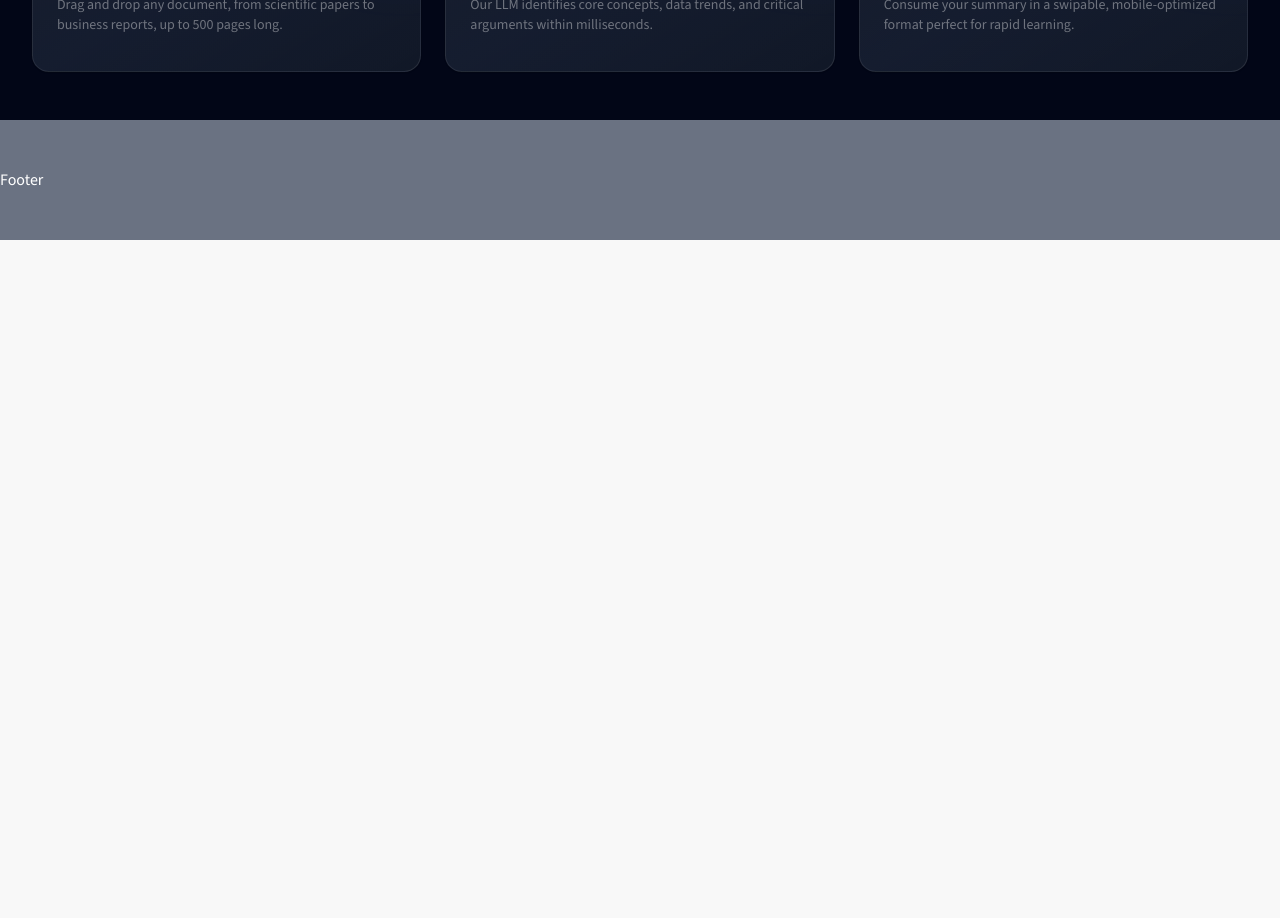
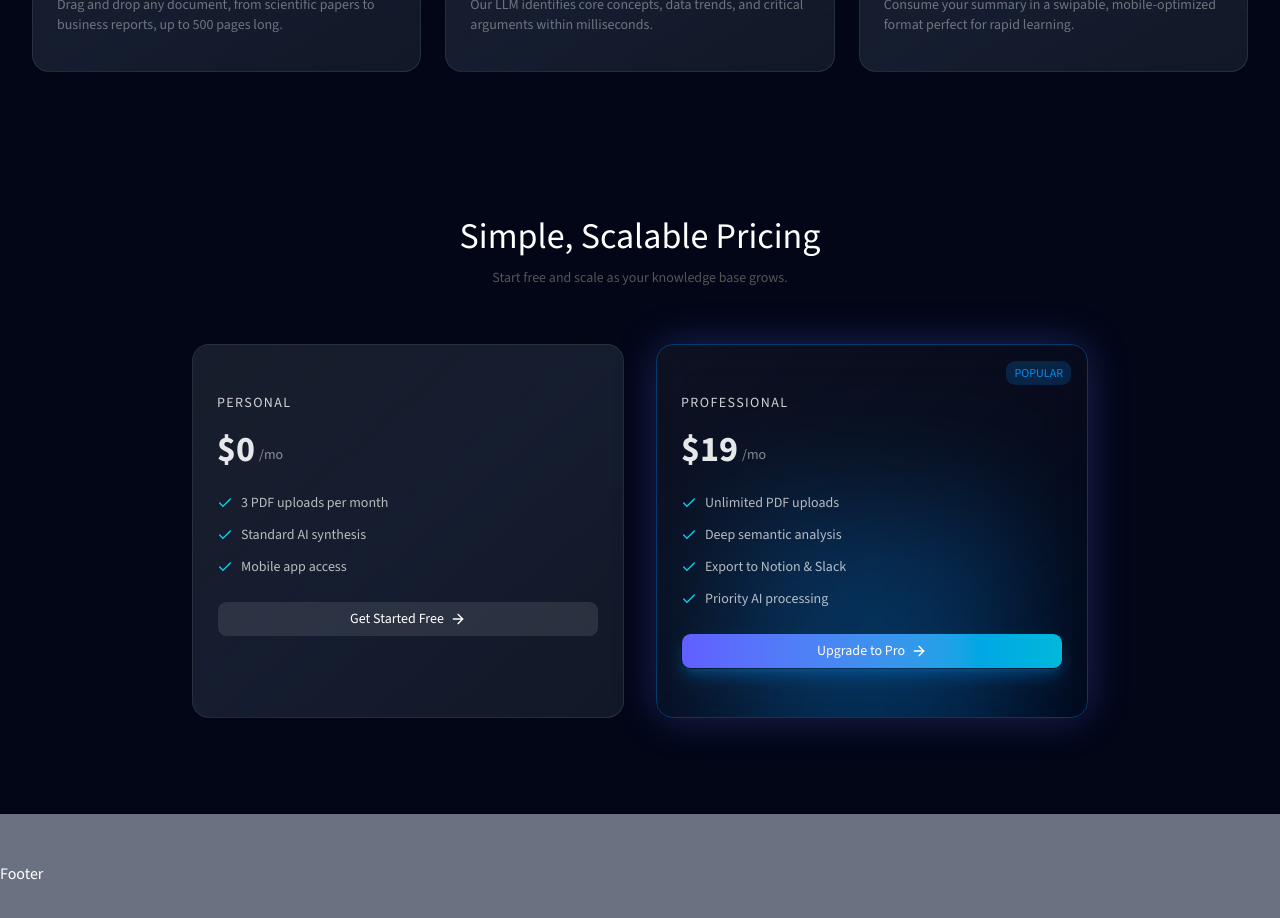
Before and after one commit to Chirag-2006/Sommaire, a Next.js app: page / in a window 1280 px wide. Shown: the part 980-1898 px from the top of the page. Before the commit the page ends 1220 px from the top, so only its background shows below. Built offline with nearby package versions, Linux system fonts and the light colour scheme.

Commit message:
feat: add Pricing and PricingCard components for pricing display

```diff
--- a/app/layout.tsx
+++ b/app/layout.tsx
@@ -5,7 +5,7 @@
 import Header from "@/components/common/Header";
 import Footer from "@/components/common/Footer";
 
-const fontSans = FontSans({subsets:['latin'],variable:'--font-sans'});
+const fontSans = FontSans({ subsets: ["latin"], variable: "--font-sans" });
 export const metadata: Metadata = {
   title: "Sommaire - Ai-Powered PDF Summarization",
   description:
@@ -24,15 +24,14 @@
         "h-full",
         "antialiased",
         "font-sans",
+        "scroll-smooth",
         fontSans.variable,
       )}
     >
       <body className="min-h-full flex flex-col ">
         <div className="relative flex flex-col min-h-screen text-white">
           <Header />
-          <main className="flex-1">
-            {children}
-          </main>
+          <main className="flex-1">{children}</main>
           <Footer />
         </div>
       </body>
--- a/app/page.tsx
+++ b/app/page.tsx
@@ -1,5 +1,6 @@
 import Features from "@/components/home/Features";
 import HeroSection from "@/components/home/HeroSection";
+import Pricing from "@/components/home/Pricing";
 import { Button } from "@/components/ui/button";
 import { UploadIcon } from "lucide-react";
 import Image from "next/image";
@@ -9,6 +10,7 @@
     <div className="bg-[#020617] min-h-screen">
       <HeroSection />
       <Features />
+      <Pricing />
     </div>
 
   );
--- /dev/null
+++ b/components/common/PricingCard.tsx
@@ -0,0 +1,83 @@
+import { Card, CardContent } from "@/components/ui/card";
+import { ArrowRight, Check } from "lucide-react";
+import { Button } from "@/components/ui/button";
+import NavLinks from "./NavLinks";
+
+export default function PricingCard({
+  title,
+  price,
+  features,
+  buttonText,
+  popular,
+}: {
+  title: string;
+  price: string;
+  features: string[];
+  buttonText: string;
+  popular?: boolean;
+}) {
+  return (
+    <Card
+      className={`relative overflow-hidden backdrop-blur-xl transition-all duration-300
+      ${
+        popular
+          ? "border border-primary/40 bg-transparent shadow-[0_0_40px_rgba(99,102,241,0.3)]"
+          : "border border-white/10 bg-linear-to-br from-[#0b1220] via-[#0f172a] to-[#111827]"
+      }`}
+    >
+      {/* Popular Badge */}
+      {popular && (
+        <span className="absolute top-4 right-4 text-xs px-2 py-1 rounded-md bg-primary/20 text-primary">
+          POPULAR
+        </span>
+      )}
+
+      {/* Glow */}
+      {popular && (
+        <div className="absolute -bottom-20 left-1/2 -translate-x-1/2 w-72 h-72 bg-primary/30 blur-3xl" />
+      )}
+
+      {/* Overlay */}
+      <div className="absolute inset-0 bg-linear-to-br from-white/5 to-transparent" />
+
+      <CardContent className="p-6 relative">
+        {/* Plan */}
+        <p className={`text-sm tracking-widest text-white/80 mb-4 `}>{title}</p>
+
+        {/* Price */}
+        <div className="flex items-end gap-1 mb-6">
+          <span className="text-4xl font-bold text-white/90">{price}</span>
+          <span className="text-white/50 mb-1">/mo</span>
+        </div>
+
+        {/* Features */}
+        <ul className="space-y-3 mb-6">
+          {features.map((feature, i) => (
+            <li
+              key={i}
+              className="flex items-center gap-2 text-white/70 text-sm"
+            >
+              <Check className="w-4 h-4 text-cyan-400" />
+              {feature}
+            </li>
+          ))}
+        </ul>
+
+        {/* Button */}
+        <NavLinks href="/sign-up">
+          <Button
+            variant={popular ? "glow" : "default"}
+            className={`w-full group ${
+              popular
+                ? " shadow-lg shadow-primary/30"
+                : "bg-white/10 hover:bg-white/20 text-white"
+            } transition-all`}
+          >
+            {buttonText}
+            <ArrowRight className="w-4 h-4 group-hover:translate-x-1 ease-in-out transition-all duration-200 " />
+          </Button>
+        </NavLinks>
+      </CardContent>
+    </Card>
+  );
+}
--- /dev/null
+++ b/components/home/Pricing.tsx
@@ -0,0 +1,46 @@
+import PricingCard from "../common/PricingCard";
+
+export default function Pricing() {
+  return (
+    <section id="pricing" className="py-24 relative">
+      <div className="container">
+        {/* Heading */}
+        <div className="text-center mb-14">
+          <h3 className="mb-3 text-white">
+            Simple, Scalable Pricing
+          </h3>
+          <p className="text-muted-foreground text-sm">
+            Start free and scale as your knowledge base grows.
+          </p>
+        </div>
+
+        {/* Cards */}
+        <div className="grid md:grid-cols-2 gap-8 max-w-4xl mx-auto">
+          <PricingCard
+            title="PERSONAL"
+            price="$0"
+            buttonText="Get Started Free"
+            features={[
+              "3 PDF uploads per month",
+              "Standard AI synthesis",
+              "Mobile app access",
+            ]}
+          />
+
+          <PricingCard
+            title="PROFESSIONAL"
+            price="$19"
+            buttonText="Upgrade to Pro"
+            popular
+            features={[
+              "Unlimited PDF uploads",
+              "Deep semantic analysis",
+              "Export to Notion & Slack",
+              "Priority AI processing",
+            ]}
+          />
+        </div>
+      </div>
+    </section>
+  );
+}
```
